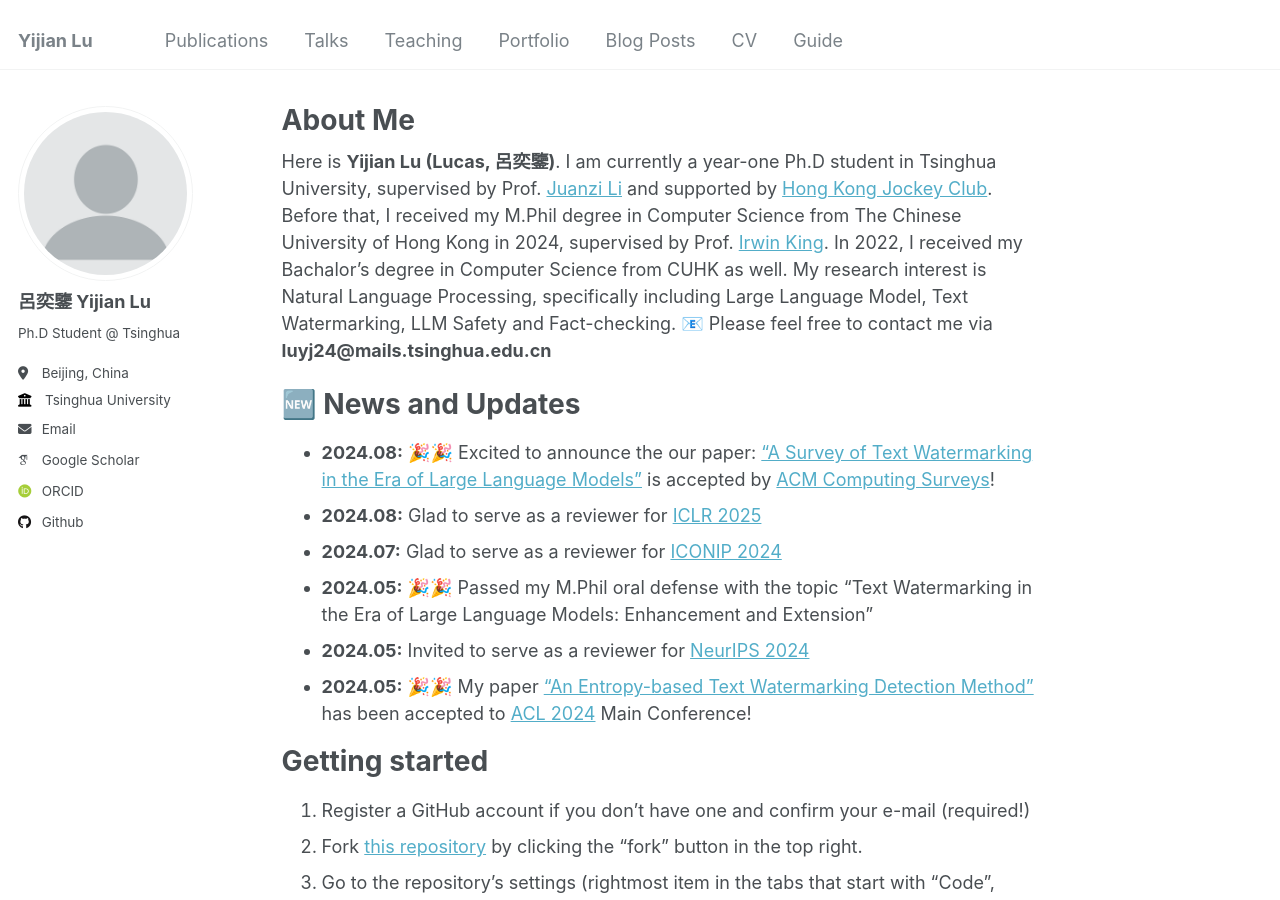
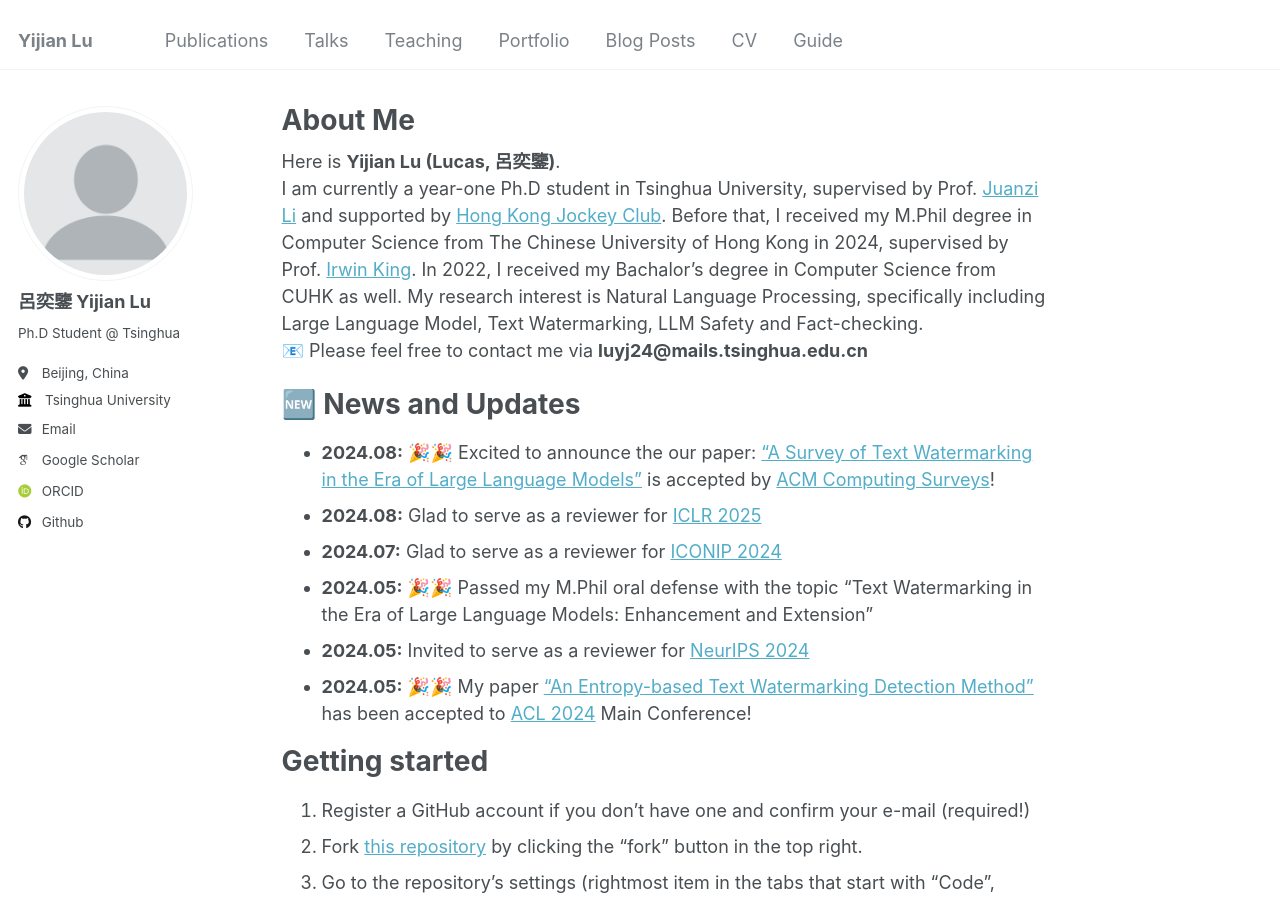
Before and after one commit to luyijian3/luyijian3.github.io, a Jekyll site: the page built from _pages/about.md, in a window 1280 px wide and 900 px high. Built offline with Jekyll 4.4.1, drawn with Linux system fonts in a browser that asks for light colours; some web fonts are replaced.

```diff
--- a/_pages/about.md
+++ b/_pages/about.md
@@ -8,9 +8,9 @@ redirect_from:
 ---
 
 Here is **Yijian Lu (Lucas, 呂奕鑒)**.
-I am currently a year-one Ph.D student in Tsinghua University, supervised by Prof. [Juanzi Li](https://keg.cs.tsinghua.edu.cn/persons/ljz/) and supported by [Hong Kong Jockey Club](https://jcscholarships.hk/en). Before that, I received my M.Phil degree in Computer Science from The Chinese University of Hong Kong in 2024, supervised by Prof. [Irwin King](https://scholar.google.com/citations?user=MXvC7tkAAAAJ&hl=en). In 2022, I received my Bachalor's degree in Computer Science from CUHK as well.
+<br>I am currently a year-one Ph.D student in Tsinghua University, supervised by Prof. [Juanzi Li](https://keg.cs.tsinghua.edu.cn/persons/ljz/) and supported by [Hong Kong Jockey Club](https://jcscholarships.hk/en). Before that, I received my M.Phil degree in Computer Science from The Chinese University of Hong Kong in 2024, supervised by Prof. [Irwin King](https://scholar.google.com/citations?user=MXvC7tkAAAAJ&hl=en). In 2022, I received my Bachalor's degree in Computer Science from CUHK as well.
 My research interest is Natural Language Processing, specifically including Large Language Model, Text Watermarking, LLM Safety and Fact-checking.
-📧 Please feel free to contact me via **luyj24@mails.tsinghua.edu.cn**
+<br>📧 Please feel free to contact me via **luyj24@mails.tsinghua.edu.cn**
 
 🆕 News and Updates
 ======
```
